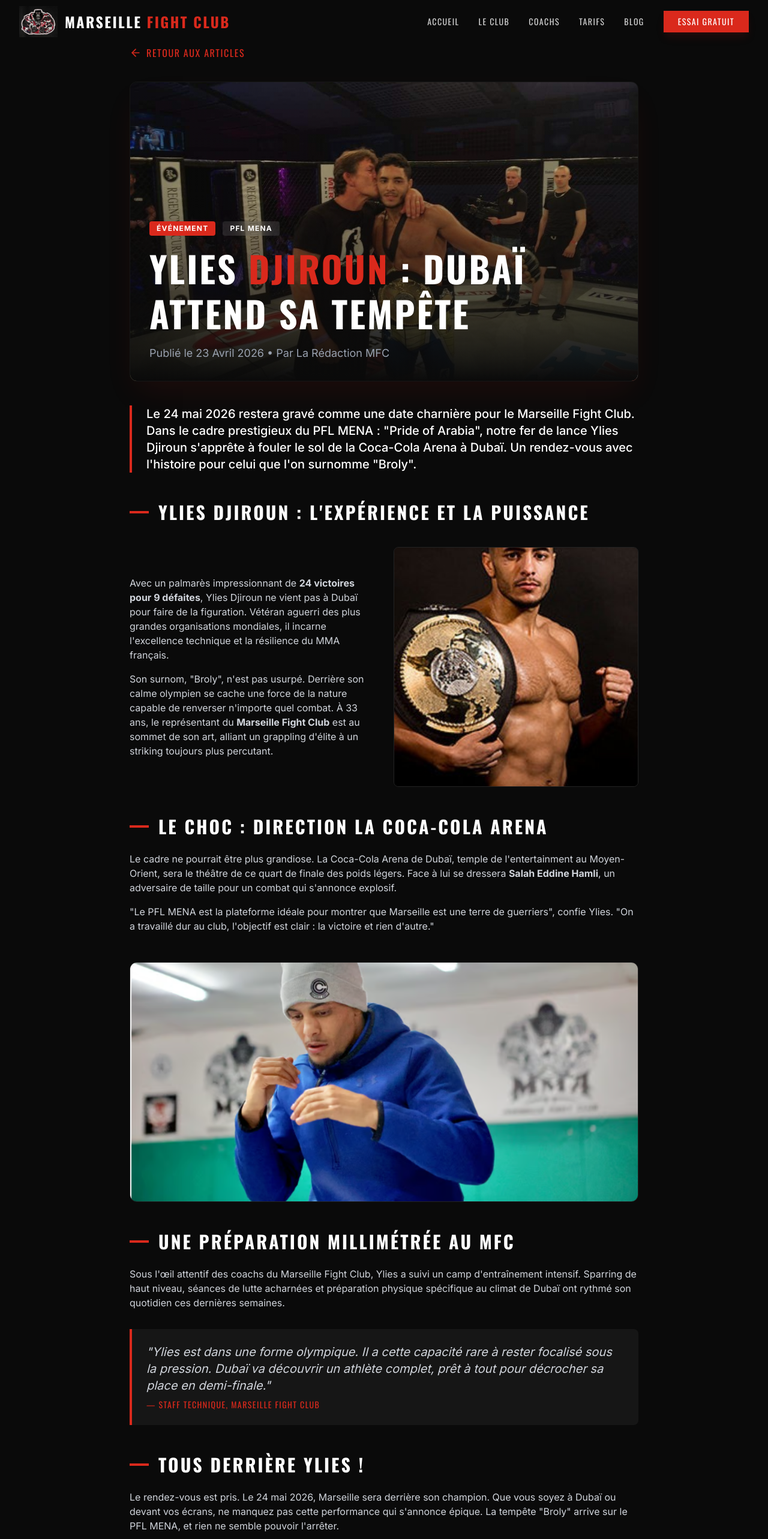
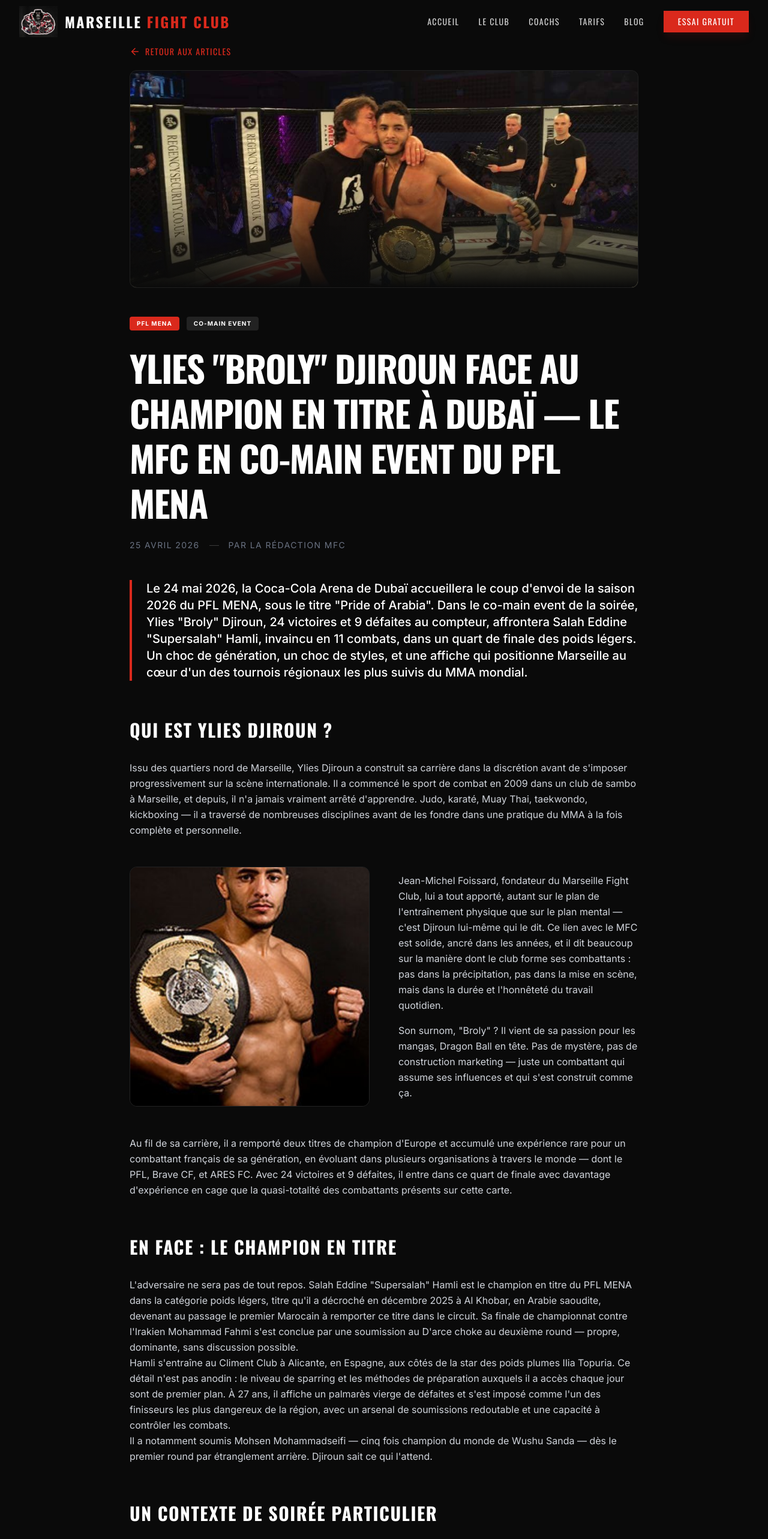
Before and after one commit to marseillefightclub/marseille-fight-club, a Next.js app: page /blog/ylies-djiroun-pride-of-arabia-dubai in a window 1280 px wide. Shown: the part 20-2586 px from the top of the page at 60% size. Built offline with nearby package versions, Linux system fonts and the light colour scheme.

Commit message:
content: update Ylies Djiroun article with exact word-for-word provided text

```diff
--- a/src/app/blog/page.tsx
+++ b/src/app/blog/page.tsx
@@ -9,10 +9,10 @@
   const articles = [
     {
       id: "ylies-djiroun-pride-of-arabia-dubai",
-      title: "Ylies Djiroun au PFL MENA : 'Broly' à la Conquête de Dubaï",
-      excerpt: "Découvrez le portrait d'Ylies Djiroun avant son combat historique au Pride of Arabia le 24 mai 2026 à la Coca-Cola Arena de Dubaï.",
-      category: "Événement",
-      date: "23 Avril 2026",
+      title: "Ylies \"Broly\" Djiroun Face au Champion en Titre à Dubaï — Le MFC en Co-Main Event du PFL MENA",
+      excerpt: "Le 24 mai 2026, la Coca-Cola Arena accueillera Ylies Djiroun face au champion Salah Eddine Hamli. Un choc de styles et d'expérience pour le co-main event du PFL MENA.",
+      category: "PFL MENA",
+      date: "25 Avril 2026",
       image: "/images/blog/ylies-victory.jpg"
     },
     {
--- a/src/app/blog/ylies-djiroun-pride-of-arabia-dubai/page.tsx
+++ b/src/app/blog/ylies-djiroun-pride-of-arabia-dubai/page.tsx
@@ -3,9 +3,9 @@
 import { ArrowLeft } from "lucide-react";
 
 export const metadata = {
-  title: "Ylies Djiroun au PFL MENA | 'Broly' à la Conquête de Dubaï",
-  description: "Découvrez le portrait d'Ylies Djiroun avant son combat historique au Pride of Arabia le 24 mai 2026 à la Coca-Cola Arena de Dubaï.",
-  keywords: "Ylies Djiroun, PFL MENA, Pride of Arabia, Marseille Fight Club, MMA Dubaï, Coca-Cola Arena, combat MMA, Broly MMA",
+  title: "Ylies \"Broly\" Djiroun Face au Champion en Titre à Dubaï — Le MFC au PFL MENA",
+  description: "Ylies Djiroun affronte le champion Salah Eddine Hamli au PFL MENA à Dubaï. Analyse du combat, portrait de Broly et contexte de l'événement.",
+  keywords: "Ylies Djiroun, Broly, PFL MENA, Salah Eddine Hamli, MMA Dubaï, Coca-Cola Arena, Marseille Fight Club",
 };
 
 export default function ArticlePage() {
@@ -14,110 +14,140 @@
       <div className="max-w-4xl mx-auto px-4 sm:px-6">
 
         {/* Navigation */}
-        <div className="mb-8">
-          <Link href="/blog" className="inline-flex items-center text-mfc-red hover:text-white transition-colors duration-300 font-oswald tracking-widest uppercase">
-            <ArrowLeft className="mr-2" size={20} />
+        <div className="mb-4">
+          <Link href="/blog" className="inline-flex items-center text-mfc-red hover:text-white transition-colors duration-300 font-oswald tracking-widest uppercase text-sm">
+            <ArrowLeft className="mr-2" size={18} />
             Retour aux articles
           </Link>
         </div>
 
         {/* Header Image */}
-        <div className="relative w-full h-[400px] md:h-[500px] rounded-xl overflow-hidden mb-10 shadow-2xl shadow-mfc-red/10 border border-white/5">
+        <div className="relative w-full aspect-video md:aspect-21/9 rounded-xl overflow-hidden mb-12 border border-white/5 bg-mfc-gray/50">
           <Image
             src="/images/blog/ylies-victory.jpg"
-            alt="Ylies Djiroun victorieux dans la cage"
+            alt="Ylies Djiroun"
             fill
             className="object-cover"
           />
-          <div className="absolute inset-0 bg-linear-to-t from-mfc-dark via-mfc-dark/50 to-transparent"></div>
-          <div className="absolute bottom-0 left-0 p-8">
-            <div className="flex gap-3 mb-4">
-              <span className="px-3 py-1 bg-mfc-red text-white text-xs font-bold uppercase tracking-widest rounded-sm">Événement</span>
-              <span className="px-3 py-1 bg-white/10 text-white text-xs font-bold uppercase tracking-widest rounded-sm backdrop-blur-md">PFL MENA</span>
-            </div>
-            <h1 className="text-4xl md:text-5xl lg:text-6xl font-oswald font-bold text-white uppercase tracking-wider leading-tight mb-4">
-              Ylies <span className="text-mfc-red">Djiroun</span> : Dubaï Attend Sa Tempête
-            </h1>
-            <p className="text-gray-400 font-inter text-lg">Publié le 23 Avril 2026 • Par La Rédaction MFC</p>
-          </div>
+          <div className="absolute inset-0 bg-linear-to-t from-mfc-dark via-transparent to-transparent"></div>
         </div>
 
+        {/* Article Header */}
+        <header className="mb-12">
+          <div className="flex gap-3 mb-6">
+            <span className="px-3 py-1 bg-mfc-red text-white text-[10px] font-bold uppercase tracking-widest rounded-sm">PFL MENA</span>
+            <span className="px-3 py-1 bg-white/10 text-white text-[10px] font-bold uppercase tracking-widest rounded-sm backdrop-blur-sm">Co-Main Event</span>
+          </div>
+          <h1 className="text-4xl md:text-6xl font-oswald font-bold text-white uppercase tracking-tight leading-tight mb-6">
+            Ylies "Broly" Djiroun Face au Champion en Titre à Dubaï — Le MFC en Co-Main Event du PFL MENA
+          </h1>
+          <div className="flex items-center gap-4 text-gray-500 font-inter text-sm uppercase tracking-widest">
+            <span>25 Avril 2026</span>
+            <span className="w-4 h-px bg-white/20"></span>
+            <span>Par la rédaction MFC</span>
+          </div>
+        </header>
+
         {/* Article Content */}
-        <article className="prose prose-invert prose-lg max-w-none font-inter text-gray-300">
+        <article className="prose prose-invert prose-lg max-w-none font-inter text-gray-300 leading-relaxed">
 
           <p className="lead text-xl text-white font-medium mb-12 border-l-4 border-mfc-red pl-6">
-            Le 24 mai 2026 restera gravé comme une date charnière pour le Marseille Fight Club. Dans le cadre prestigieux du PFL MENA : "Pride of Arabia", notre fer de lance Ylies Djiroun s'apprête à fouler le sol de la Coca-Cola Arena à Dubaï. Un rendez-vous avec l'histoire pour celui que l'on surnomme "Broly".
+            Le 24 mai 2026, la Coca-Cola Arena de Dubaï accueillera le coup d'envoi de la saison 2026 du PFL MENA, sous le titre "Pride of Arabia". Dans le co-main event de la soirée, Ylies "Broly" Djiroun, 24 victoires et 9 défaites au compteur, affrontera Salah Eddine "Supersalah" Hamli, invaincu en 11 combats, dans un quart de finale des poids légers. Un choc de génération, un choc de styles, et une affiche qui positionne Marseille au cœur d'un des tournois régionaux les plus suivis du MMA mondial.
           </p>
 
-          <h2 className="text-3xl font-oswald font-bold text-white uppercase mt-12 mb-6 tracking-widest flex items-center">
-            <span className="bg-mfc-red w-8 h-1 mr-4 block"></span>
-            Ylies Djiroun : L'Expérience et la Puissance
+          <h2 className="text-3xl font-oswald font-bold text-white uppercase mt-16 mb-8 tracking-wider">
+            Qui est Ylies Djiroun ?
           </h2>
+          <p>
+            Issu des quartiers nord de Marseille, Ylies Djiroun a construit sa carrière dans la discrétion avant de s'imposer progressivement sur la scène internationale. Il a commencé le sport de combat en 2009 dans un club de sambo à Marseille, et depuis, il n'a jamais vraiment arrêté d'apprendre. Judo, karaté, Muay Thai, taekwondo, kickboxing — il a traversé de nombreuses disciplines avant de les fondre dans une pratique du MMA à la fois complète et personnelle.
+          </p>
 
-          <div className="grid grid-cols-1 md:grid-cols-2 gap-8 my-10 items-center">
-            <div>
-              <p className="mb-4">
-                Avec un palmarès impressionnant de <strong>24 victoires pour 9 défaites</strong>, Ylies Djiroun ne vient pas à Dubaï pour faire de la figuration. Vétéran aguerri des plus grandes organisations mondiales, il incarne l'excellence technique et la résilience du MMA français.
-              </p>
-              <p>
-                Son surnom, "Broly", n'est pas usurpé. Derrière son calme olympien se cache une force de la nature capable de renverser n'importe quel combat. À 33 ans, le représentant du <strong>Marseille Fight Club</strong> est au sommet de son art, alliant un grappling d'élite à un striking toujours plus percutant.
-              </p>
-            </div>
-            <div className="relative h-[400px] rounded-lg overflow-hidden border border-white/10">
+          <div className="grid grid-cols-1 md:grid-cols-2 gap-12 my-12 items-center">
+            <div className="relative aspect-square rounded-xl overflow-hidden border border-white/10">
               <Image
                 src="/images/blog/ylies-portrait.jpg"
-                alt="Portrait d'Ylies Djiroun, combattant MMA"
+                alt="Portrait d'Ylies Djiroun"
                 fill
                 className="object-cover"
               />
             </div>
+            <div>
+              <p>
+                Jean-Michel Foissard, fondateur du Marseille Fight Club, lui a tout apporté, autant sur le plan de l'entraînement physique que sur le plan mental — c'est Djiroun lui-même qui le dit. Ce lien avec le MFC est solide, ancré dans les années, et il dit beaucoup sur la manière dont le club forme ses combattants : pas dans la précipitation, pas dans la mise en scène, mais dans la durée et l'honnêteté du travail quotidien.
+              </p>
+              <p className="mt-4">
+                Son surnom, "Broly" ? Il vient de sa passion pour les mangas, Dragon Ball en tête. Pas de mystère, pas de construction marketing — juste un combattant qui assume ses influences et qui s'est construit comme ça.
+              </p>
+            </div>
           </div>
 
-          <h2 className="text-3xl font-oswald font-bold text-white uppercase mt-12 mb-6 tracking-widest flex items-center">
-            <span className="bg-mfc-red w-8 h-1 mr-4 block"></span>
-            Le Choc : Direction la Coca-Cola Arena
-          </h2>
-
-          <p className="mb-4">
-            Le cadre ne pourrait être plus grandiose. La Coca-Cola Arena de Dubaï, temple de l'entertainment au Moyen-Orient, sera le théâtre de ce quart de finale des poids légers. Face à lui se dressera <strong>Salah Eddine Hamli</strong>, un adversaire de taille pour un combat qui s'annonce explosif.
-          </p>
-          <p className="mb-12">
-            "Le PFL MENA est la plateforme idéale pour montrer que Marseille est une terre de guerriers", confie Ylies. "On a travaillé dur au club, l'objectif est clair : la victoire et rien d'autre."
+          <p>
+            Au fil de sa carrière, il a remporté deux titres de champion d'Europe et accumulé une expérience rare pour un combattant français de sa génération, en évoluant dans plusieurs organisations à travers le monde — dont le PFL, Brave CF, et ARES FC. Avec 24 victoires et 9 défaites, il entre dans ce quart de finale avec davantage d'expérience en cage que la quasi-totalité des combattants présents sur cette carte.
           </p>
 
-          <div className="relative w-full h-[400px] rounded-xl mb-12 overflow-hidden border border-white/10">
+          <h2 className="text-3xl font-oswald font-bold text-white uppercase mt-16 mb-8 tracking-wider">
+            En face : le champion en titre
+          </h2>
+          <p>
+            L'adversaire ne sera pas de tout repos. Salah Eddine "Supersalah" Hamli est le champion en titre du PFL MENA dans la catégorie poids légers, titre qu'il a décroché en décembre 2025 à Al Khobar, en Arabie saoudite, devenant au passage le premier Marocain à remporter ce titre dans le circuit. Sa finale de championnat contre l'Irakien Mohammad Fahmi s'est conclue par une soumission au D'arce choke au deuxième round — propre, dominante, sans discussion possible.
+          </p>
+          <p>
+            Hamli s'entraîne au Climent Club à Alicante, en Espagne, aux côtés de la star des poids plumes Ilia Topuria. Ce détail n'est pas anodin : le niveau de sparring et les méthodes de préparation auxquels il a accès chaque jour sont de premier plan. À 27 ans, il affiche un palmarès vierge de défaites et s'est imposé comme l'un des finisseurs les plus dangereux de la région, avec un arsenal de soumissions redoutable et une capacité à contrôler les combats.
+          </p>
+          <p>
+            Il a notamment soumis Mohsen Mohammadseifi — cinq fois champion du monde de Wushu Sanda — dès le premier round par étranglement arrière. Djiroun sait ce qui l'attend.
+          </p>
+
+          <h2 className="text-3xl font-oswald font-bold text-white uppercase mt-16 mb-8 tracking-wider">
+            Un contexte de soirée particulier
+          </h2>
+          <p>
+            C'est la première fois que le PFL MENA organise un événement hors d'Arabie saoudite. Dubaï représente un choix stratégique pour la ligue, et le poids symbolique de ce déplacement est réel. Comme l'a déclaré Jérôme Mazet, directeur général du PFL MENA : "Dubaï est un marché clé pour le PFL MENA et un hub mondial pour le sport et le entertainment, ce qui en fait le cadre idéal pour notre ouverture de saison 2026."
+          </p>
+
+          <div className="relative w-full aspect-video rounded-xl my-12 overflow-hidden border border-white/10">
             <Image
               src="/images/blog/ylies-training.png"
-              alt="Ylies Djiroun en préparation au Marseille Fight Club"
+              alt="Ylies Djiroun à l'entraînement"
               fill
               className="object-cover"
             />
           </div>
 
-          <h2 className="text-3xl font-oswald font-bold text-white uppercase mt-12 mb-6 tracking-widest flex items-center">
-            <span className="bg-mfc-red w-8 h-1 mr-4 block"></span>
-            Une Préparation Millimétrée au MFC
-          </h2>
-
           <p>
-            Sous l'œil attentif des coachs du Marseille Fight Club, Ylies a suivi un camp d'entraînement intensif. Sparring de haut niveau, séances de lutte acharnées et préparation physique spécifique au climat de Dubaï ont rythmé son quotidien ces dernières semaines.
+            La Coca-Cola Arena, située dans le quartier City Walk, peut accueillir jusqu'à 17 000 spectateurs — une infrastructure à la hauteur des ambitions de la soirée. L'événement sera diffusé en direct sur STARZPLAY dans la région MENA, à partir de 17h heure du Golfe.
+          </p>
+          <p>
+            La carte est dense : en plus du co-main event Hamli vs Djiroun, la soirée mettra en avant la toute première apparition de Zamzam Al Hammadi, 18 ans, prometteuse émirate auréolée de titres mondiaux en MMA et en jiu-jitsu brésilien. L'événement porte clairement une ambition : faire de Dubaï un rendez-vous incontournable sur la carte mondiale du MMA.
           </p>
 
-          <blockquote className="p-6 my-8 border-l-4 border-mfc-red bg-white/5 rounded-r-lg italic text-xl">
-            "Ylies est dans une forme olympique. Il a cette capacité rare à rester focalisé sous la pression. Dubaï va découvrir un athlète complet, prêt à tout pour décrocher sa place en demi-finale."
-            <footer className="text-sm text-mfc-red mt-2 font-oswald uppercase tracking-widest not-italic">— Staff Technique, Marseille Fight Club</footer>
-          </blockquote>
-
-          <h2 className="text-3xl font-oswald font-bold text-white uppercase mt-12 mb-6 tracking-widest flex items-center">
-            <span className="bg-mfc-red w-8 h-1 mr-4 block"></span>
-            Tous Derrière Ylies !
+          <h2 className="text-3xl font-oswald font-bold text-white uppercase mt-16 mb-8 tracking-wider">
+            Ce combat, vu d'ici
           </h2>
-
-          <p className="pb-8">
-            Le rendez-vous est pris. Le 24 mai 2026, Marseille sera derrière son champion. Que vous soyez à Dubaï ou devant vos écrans, ne manquez pas cette performance qui s'annonce épique. La tempête "Broly" arrive sur le PFL MENA, et rien ne semble pouvoir l'arrêter.
+          <p>
+            Sur le papier, Djiroun est l'outsider. Hamli est invaincu, champion en titre, en pleine ascension, et l'affrontement se joue sur son terrain géographique — le circuit MENA qu'il a dominé de bout en bout la saison dernière. Mais les palmarès ne font pas les combats.
+          </p>
+          <p>
+            Ce que Djiroun apporte dans cette cage, c'est quelque chose qu'aucun bilan chiffré ne résume : une dizaine d'années de compétition internationale, des défaites digérées et transformées, une capacité à s'adapter qui ne s'achète pas. Il est décrit par les observateurs du circuit comme le test le plus sérieux qu'Hamli ait eu à affronter jusqu'ici — ce qui, au vu du niveau du champion, n'est pas une formule anodine.
+          </p>
+          <p>
+            Le MFC sera représenté au plus haut niveau ce soir-là. Pas dans un combat de remplissage, pas dans un préliminaire — en co-main event d'une soirée diffusée dans toute la région MENA, face à l'homme qui porte la ceinture. C'est là où on voulait être.
+          </p>
+          <p className="font-bold text-white mt-8">
+            Le reste appartient au 24 mai.
           </p>
 
+          <div className="mt-16 p-6 bg-white/5 border-t border-white/10 text-[10px] text-gray-500 font-inter italic">
+            Données issues des sources officielles PFL, Arab News, Sherdog et Tapology. Le combat est prévu le 24 mai 2026 à la Coca-Cola Arena, Dubaï.
+          </div>
+
         </article>
+
+        <footer className="mt-16 pt-8 border-t border-white/10 flex justify-between items-center">
+          <div className="text-gray-500 text-[10px] font-inter uppercase tracking-widest">
+            © 2026 Marseille Fight Club
+          </div>
+        </footer>
       </div>
     </main>
   );
```
